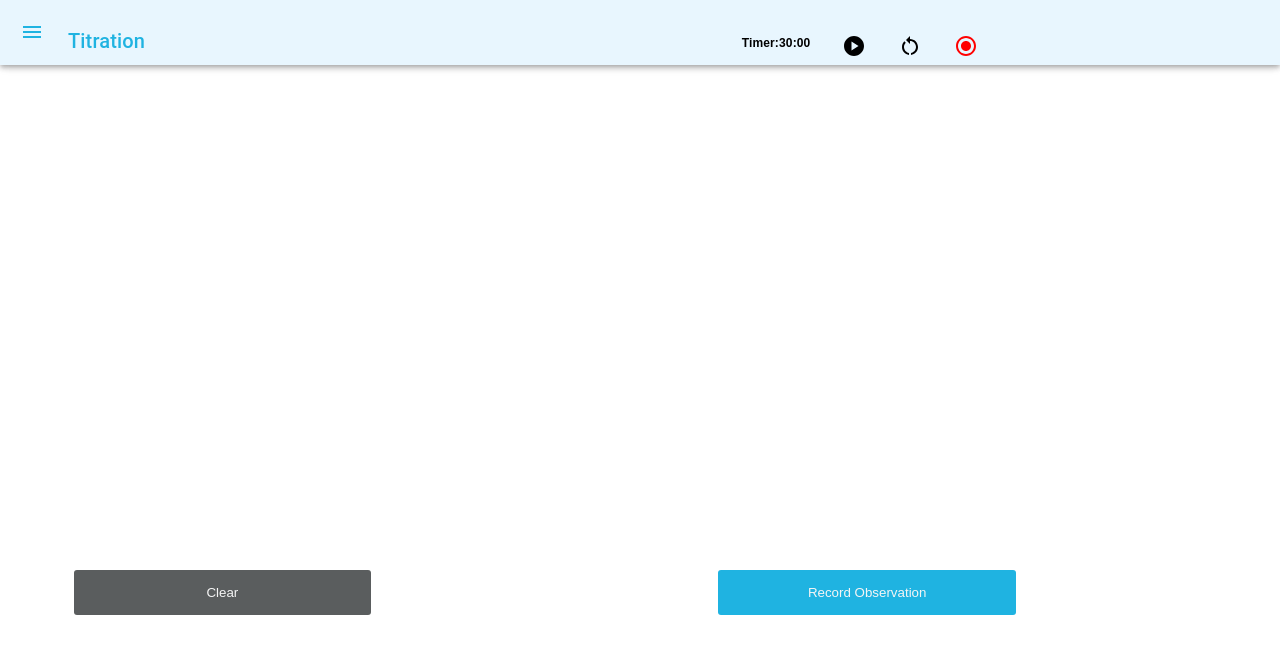
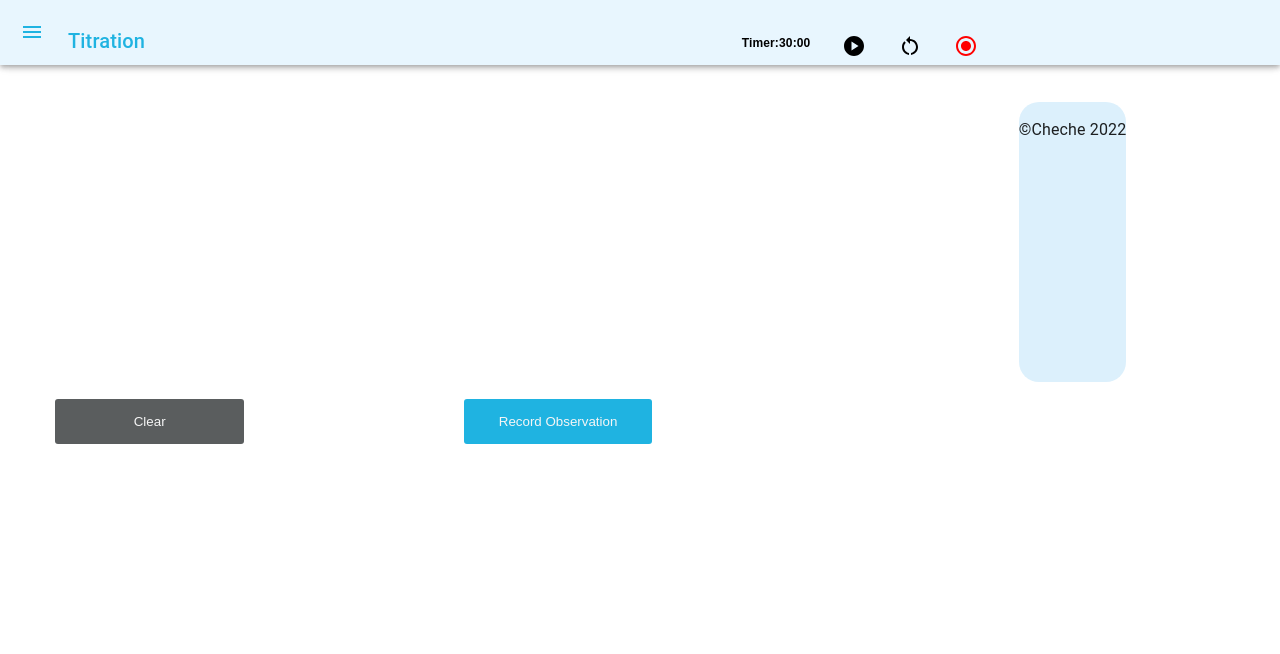
Before and after one commit to mercy-yugi/Quicklab-Frontend, a React (Create React App) app in the folder quick-lab/: page /canvas in a window 1280 px wide. Shown: the top 654 px of the page. Built offline with nearby package versions, Linux system fonts and the light colour scheme.

Commit message:
adding timer functionality

```diff
--- a/quick-lab/src/dashboard/Dashboard.js
+++ b/quick-lab/src/dashboard/Dashboard.js
@@ -2,11 +2,13 @@ import react from 'react';
 import logo from '../Images/Quicklab_logo.png';
 import '../dashboard/dashboard.css';
 import Sidebar from './Sidebar';
+import Foooter from '../Footer';
 
 const Dashboard = () => {
     return (
         <div>
            <Sidebar/>
+           <Foooter/>
         </div>
     )
 
--- a/quick-lab/src/labinterface/Interface.js
+++ b/quick-lab/src/labinterface/Interface.js
@@ -20,6 +20,7 @@ import InboxIcon from '@mui/icons-material/MoveToInbox';
 import MailIcon from '@mui/icons-material/Mail';
 import '../labinterface/interface.css'
 import DigitalTimer from '../labinterface/timer';
+import Foooter from '../Footer';
 
 const drawerWidth = 240;
 
@@ -220,8 +221,9 @@ export default function PersistentDrawerLeft() {
           ))}
         </List>
       </Drawer>
-
+      <Foooter/>
     </Box>
 
   );
+
 }
```
